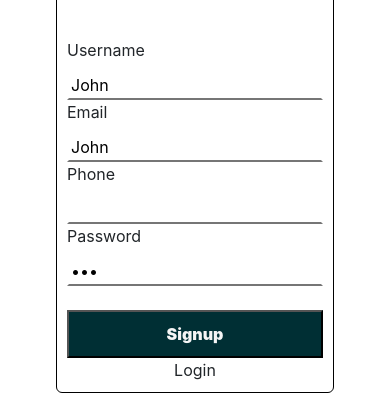
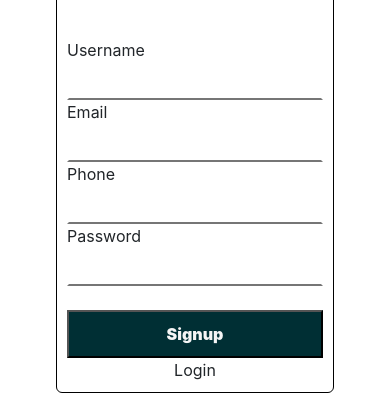
Before and after one commit to Althaf-official/OLX-original, a React (Create React App) app: page /signup in a window 390 px wide. Shown: the part 312-707 px from the top of the page. Built offline with nearby package versions, Linux system fonts and the light colour scheme; the HTML template or start-up script is replaced by a standard one.

Commit message:
Signup -username,email,phone, password take the data and pass to state

```diff
--- a/src/Components/Signup/Signup.js
+++ b/src/Components/Signup/Signup.js
@@ -1,9 +1,15 @@
-import React from 'react';
+import React, { useState } from 'react';
 
 import Logo from '../../olx-logo.png';
 import './Signup.css';
 
 export default function Signup() {
+  //now im going to take the user data from user using this page .and i will create state for that using that state i will pass the state into firebase. then i will render the authenticate the signup using that state .so i will crete a state now
+  const [username,setUsername]=useState('')//i pass the data as a string using ('')
+  // i will pass the all the data using setState
+  const [email,setEmail] = useState('');//
+  const [phone,setPhone] =useState('');
+  const [password,setPassword] =useState('')
   return (
     <div>
       <div className="signupParentDiv">
@@ -14,6 +20,8 @@ export default function Signup() {
           <input
             className="input"
             type="text"
+            value={username}//i pass the state here
+            onChange={(e)=>setUsername(e.target.value)}//this (e) is representing event.  (e.target.value)} means take that value from onchange
             id="fname"
             name="name"
             defaultValue="John"
@@ -24,6 +32,8 @@ export default function Signup() {
           <input
             className="input"
             type="email"
+            value={email}
+            onChange={(e)=>setEmail(e.target.value)}
             id="fname"
             name="email"
             defaultValue="John"
@@ -34,6 +44,8 @@ export default function Signup() {
           <input
             className="input"
             type="number"
+            value={phone}
+            onChange={(e)=>setPhone(e.target.value)}
             id="lname"
             name="phone"
             defaultValue="Doe"
@@ -44,6 +56,8 @@ export default function Signup() {
           <input
             className="input"
             type="password"
+            value={password}
+            onChange={(e)=>setPassword(e.target.value)}
             id="lname"
             name="password"
             defaultValue="Doe"
```
